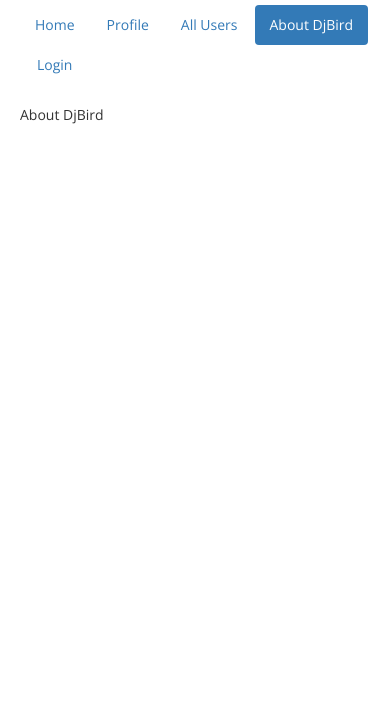
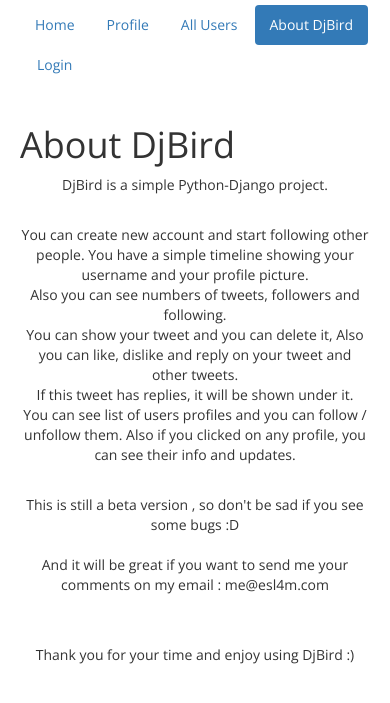
Before and after one commit to esl4m/myDjBird, a Django app: page /myDjBird_app/about in a window 390 px wide. Shown: the top 703 px of the page. Run offline with Django 3.2, Linux system fonts and the light colour scheme; some libraries are stand-ins or nearby versions.

Commit message:
Adds info to about page - Edits in index and views (if user is not logged in)

```diff
--- a/myDjBird_app/forms.py
+++ b/myDjBird_app/forms.py
@@ -1,3 +1,9 @@
+#  models.py
+#
+#  by: Islam Diaa
+#       17 Jul 2016
+#
+
 from django import forms
 from django.contrib.auth.models import User
 from django.utils.translation import ugettext_lazy as _
--- a/myDjBird_app/models.py
+++ b/myDjBird_app/models.py
@@ -64,8 +64,6 @@ class Dislikes(models.Model):
 
 
 class Follow(models.Model):
-    # user = models.ForeignKey(User, unique=True, on_delete=models.CASCADE)
-    # follows = models.ManyToManyField('self', related_name='follows', symmetrical=False)
     following = models.ForeignKey(User, related_name="who_follows")
     follower = models.ForeignKey(User, related_name="who_is_followed")
     follow_time = models.DateTimeField(db_index=True, auto_now_add=True)
--- a/myDjBird_app/templates/about.html
+++ b/myDjBird_app/templates/about.html
@@ -1,12 +1,40 @@
 {% extends 'base.html' %}
 {% load staticfiles %}
-
 {% block head_title %}DjBird - About page{% endblock %}
-{% block title %} About DjBird for tweets ..{% endblock%}
-
 {% block content %}
-About DjBird
-
+<div class="row">
+    <div class="col-md-12">
+        <h1>About DjBird</h1>
+        <p class="text-center">
+            DjBird is a simple Python-Django project.
+        </p>
+        <br/>
+        <p class="text-center">
+            You can create new account and start following other people. You have a simple timeline
+            showing your username and your profile picture.
+            <br/>
+            Also you can see numbers of tweets, followers and following.
+            <br/>
+            You can show your tweet and you can delete it, Also you can like, dislike and reply on your tweet
+            and other tweets.
+            <br/>
+            If this tweet has replies, it will be shown under it.
+            <br/>
+            You can see list of users profiles and you can follow / unfollow them.
+            Also if you clicked on any profile, you can see their info and updates.
+        </p>
+        <br/>
+        <p class="text-center">
+            This is still a beta version , so don't be sad if you see some bugs :D
+            <br/><br/>
+            And it will be great if you want to send me your comments on my email : me@esl4m.com
+        </p>
+        <br/><br/>
+        <p class="text-center">
+            Thank you for your time and enjoy using DjBird :)
+        </p>
+    </div>
+</div>
 <script type="text/javascript">
     window.onload=function () {
         $('#about').addClass('active');
--- a/myDjBird_app/views.py
+++ b/myDjBird_app/views.py
@@ -15,9 +15,13 @@ from django.http import HttpResponse, HttpResponseRedirect
 
 # Create your views here.
 def index(request):
+    if request.user.is_authenticated():
+        user = request.user
+    else:
+        user = ''
     timeline = Timeline.objects.all().order_by('-date')[:49]
     return render_to_response('index.html', {
-        'user': request.user,
+        'user': user,
         'timeline': timeline,
     })
 
--- a/static/css/base.css
+++ b/static/css/base.css
@@ -10,7 +10,7 @@
     max-width: 340px; // orginal twitter width: 290px;
 }
 .twPc-bg {
-    background-image: url("https://pbs.twimg.com/profile_banners/50988711/1384539792/600x200");
+    background-image: url("../images/600x200.jpg");
     background-position: 0 50%;
     background-size: 100% auto;
     border-bottom: 1px solid #e1e8ed;
```
Also changed, not shown: myDjBird_app/templates/index.html (+19 -6 lines), myDjBird_app/templates/list_users.html (+3 -15 lines).
